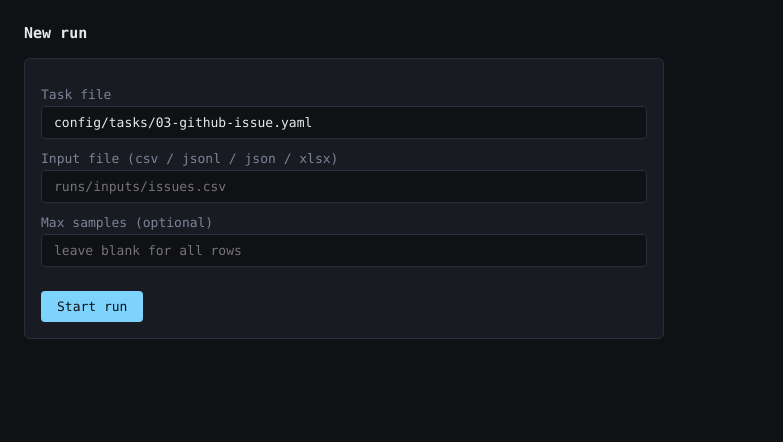
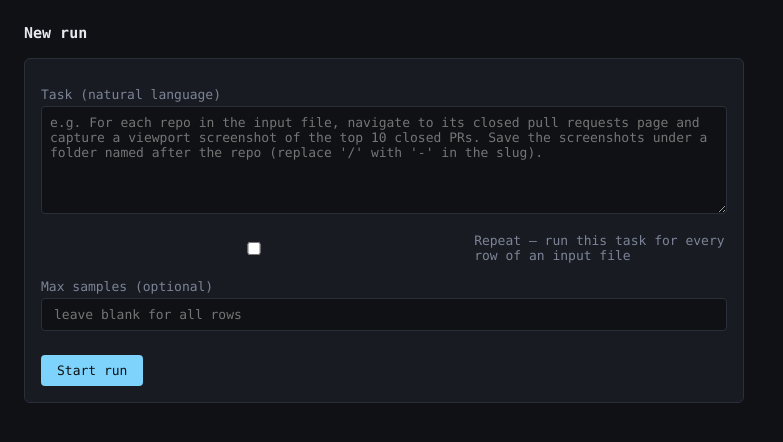
Before and after one commit to TechPertz/Browser-Agent, a FastAPI app: page /ui/runs/new in a window 1280 px wide. Shown: the part 44-486 px from the top of the page, without its empty margins (0-783 px from the left). Run offline with FastAPI, Linux system fonts and the light colour scheme; parts of the project's set-up code (start-up, migrations or seed data) failed here and were passed over.

Commit message:
feat(ui+agent): NLP-first run form, per-row evidence folders, action-oriented tasks
UI — natural-language task submission:
- new_run.html: textarea for the prompt, 'repeat' checkbox, optional
  CSV/JSONL/XLSX upload (multipart/form-data)
- /ui/runs/create: accepts prompt + repeat + input_file, saves the
  upload under runs/<run_id>/input.<ext>, hands off to /api/runs
- /api/runs CreateRunRequest becomes flexible: (task_path | prompt)
  + (input_path | none). prompt synthesizes an inline task dict with
  empty extract_schema (action-oriented). No input + repeat=False
  runs a single sample with an empty input_data row.

Agent — folder-aware evidence + schema-less tasks:
- ScreenshotArgs.folder propagates through BrowserTools -> session ->
  FilesystemArtifactStore.put(subfolder=...). The content-addressed
  blob stays the source of truth; a hardlink is placed at
  runs/<run_id>/<folder>/<name>.png for human/auditor browsing.
  _safe_path_component() sanitizes LLM-supplied slugs so a rogue
  planner can't escape the run root.
- BrowserSession Protocol + local impl gain folder param on
  screenshot / screenshot_chunks
- extract node: empty schema -> skip LLM call, surface evidence_count
  to judge so action-oriented tasks have something to reason about
- judge node: new JUDGE_SYSTEM_ACTION prompt when schema is empty
  (verdict based on evidence completeness, not field values)
- planner prompt: documents the folder field, tells the LLM to derive
  slugs from input_data (never invent), and to omit the 'extract'
  step entirely when schema is empty

Demo fixture:
- tests/fixtures/closed-prs.csv: 15 famous repos (React, VSCode,
  PyTorch, Kubernetes, LangGraph, etc.) with pre-built closed-PRs
  search URLs as the 'url' column

209 unit tests passing (+1 folder coverage test). UI + form + upload
round-trip covered; existing task_path flow preserved for CLI parity.

Co-Authored-By: Claude Opus 4.7 (1M context) <noreply@anthropic.com>

```diff
--- a/src/andera/api/routes/ui.py
+++ b/src/andera/api/routes/ui.py
@@ -11,8 +11,10 @@ import json
 from pathlib import Path
 from typing import Any
 
+import uuid
+
 import yaml
-from fastapi import APIRouter, Form, HTTPException, Request
+from fastapi import APIRouter, File, Form, HTTPException, Request, UploadFile
 from fastapi.responses import HTMLResponse, RedirectResponse
 from fastapi.templating import Jinja2Templates
 
@@ -55,18 +57,55 @@ async def new_run_page(request: Request) -> HTMLResponse:
 @router.post("/ui/runs/create")
 async def create_run_from_form(
     request: Request,
-    task_path: str = Form(...),
-    input_path: str = Form(...),
+    prompt: str = Form(...),
+    repeat: str = Form(""),
     max_samples: str = Form(""),
+    input_file: UploadFile | None = File(None),
 ) -> Any:
-    # Reuse the JSON API so we only have one source of truth.
+    """Accept the NLP-first form: natural-language task + optional upload.
+
+    When `repeat` is checked, the uploaded file is persisted under
+    runs/<run_id>/input.<ext> and its path is fed to the JSON API. This
+    keeps a single source of truth — the JSON API does the heavy work;
+    this handler just adapts multipart input into that shape.
+    """
     from .runs import CreateRunRequest, create_run
+
+    repeat_flag = repeat.strip().lower() in ("true", "on", "1", "yes")
     max_n = int(max_samples) if max_samples.strip() else None
+
+    # Pre-allocate a run_id so we can place the uploaded file under it.
+    run_id = f"run-{uuid.uuid4().hex[:8]}"
+    input_path_str: str | None = None
+
+    if repeat_flag:
+        if input_file is None or not input_file.filename:
+            return templates.TemplateResponse(
+                request, "new_run.html",
+                {"error": "repeat mode requires an input file"},
+                status_code=400,
+            )
+        data = await input_file.read()
+        if not data:
+            return templates.TemplateResponse(
+                request, "new_run.html",
+                {"error": "uploaded input file is empty"},
+                status_code=400,
+            )
+        ext = Path(input_file.filename).suffix or ".csv"
+        run_dir = Path("runs") / run_id
+        run_dir.mkdir(parents=True, exist_ok=True)
+        saved = run_dir / f"input{ext}"
+        saved.write_bytes(data)
+        input_path_str = str(saved)
+
     try:
         result = await create_run(CreateRunRequest(
-            task_path=task_path,
-            input_path=input_path,
+            prompt=prompt,
+            input_path=input_path_str,
+            repeat=repeat_flag,
             max_samples=max_n,
+            run_id=run_id,
         ))
     except HTTPException as e:
         return templates.TemplateResponse(
--- a/src/andera/api/templates/new_run.html
+++ b/src/andera/api/templates/new_run.html
@@ -3,14 +3,38 @@
 {% block title %}New run · Andera{% endblock %}
 {% block content %}
 <h2>New run</h2>
-<div class="card" style="max-width: 640px;">
-  <form hx-post="/ui/runs/create" hx-swap="outerHTML">
-    <label>Task file</label>
-    <input name="task_path" value="config/tasks/03-github-issue.yaml" required />
-    <label>Input file (csv / jsonl / json / xlsx)</label>
-    <input name="input_path" placeholder="runs/inputs/issues.csv" required />
-    <label>Max samples (optional)</label>
+<div class="card" style="max-width: 720px;">
+  <form action="/ui/runs/create" method="post" enctype="multipart/form-data">
+    <label>Task (natural language)</label>
+    <textarea
+      name="prompt"
+      rows="6"
+      required
+      placeholder="e.g. For each repo in the input file, navigate to its closed pull requests page and capture a viewport screenshot of the top 10 closed PRs. Save the screenshots under a folder named after the repo (replace '/' with '-' in the slug)."
+      style="width: 100%; font-family: inherit; font-size: 13px; padding: 8px;"
+    ></textarea>
+
+    <div style="margin-top: 16px; display: flex; align-items: center; gap: 8px;">
+      <input type="checkbox" id="repeat" name="repeat" value="true"
+             onchange="document.getElementById('input-row').style.display = this.checked ? 'block' : 'none';" />
+      <label for="repeat" style="margin: 0;">
+        Repeat — run this task for every row of an input file
+      </label>
+    </div>
+
+    <div id="input-row" style="margin-top: 16px; display: none;">
+      <label>Input file (CSV / JSONL / JSON / XLSX)</label>
+      <input type="file" name="input_file" accept=".csv,.jsonl,.json,.xlsx" />
+      <div style="color: var(--dim); font-size: 11px; margin-top: 4px;">
+        Each row becomes one sample. Row fields are available to the planner
+        as <code>input_data</code>. Derive per-row folder slugs from those
+        fields if the task asks for per-item evidence directories.
+      </div>
+    </div>
+
+    <label style="margin-top: 16px;">Max samples (optional)</label>
     <input name="max_samples" type="number" min="1" placeholder="leave blank for all rows" />
+
     <div style="margin-top: 24px;">
       <button type="submit">Start run</button>
     </div>
```
Also changed, not shown: src/andera/agent/nodes.py (+29 -5 lines), src/andera/agent/prompts.py (+39 -5 lines), src/andera/api/routes/runs.py (+46 -15 lines), src/andera/browser/local.py (+8 -2 lines), src/andera/contracts/protocols.py (+6 -2 lines), src/andera/tools/browser.py (+18 -3 lines), tests/fixtures/closed-prs.csv (added, +16 -0 lines), tests/unit/agent/test_graph.py (+2 -2 lines), tests/unit/api/test_ui.py (+17 -18 lines), tests/unit/tools/test_browser_scroll_screenshot.py (+19 -7 lines), tests/unit/tools/test_browser_tools.py (+4 -4 lines), src/andera/storage/artifact_store.py.
